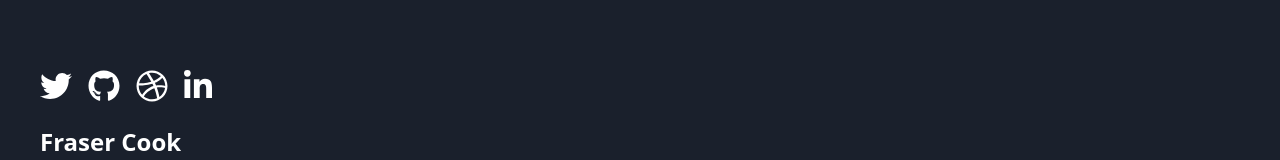
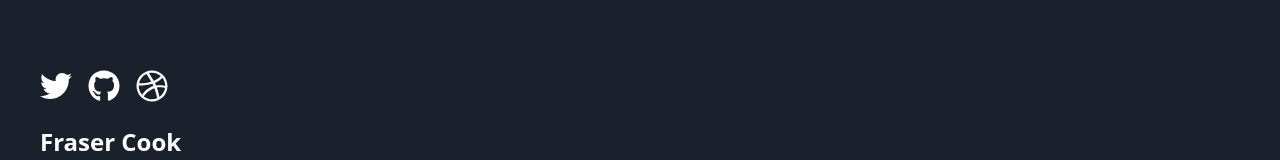
Before and after one commit to fraserc6/personal-website, a Next.js app: page / in a window 1280 px wide. Shown: the part 573-733 px from the top of the page. Built offline with nearby package versions, Linux system fonts and the light colour scheme.

Commit message:
Remove LinkedIn

```diff
--- a/pages/index.js
+++ b/pages/index.js
@@ -1,6 +1,11 @@
-import Head from 'next/head'
-import { FontAwesomeIcon } from '@fortawesome/react-fontawesome'
-import { faGithub, faTwitter, faLinkedinIn, faDribbble } from '@fortawesome/free-brands-svg-icons'
+import Head from "next/head"
+import { FontAwesomeIcon } from "@fortawesome/react-fontawesome"
+import {
+	faGithub,
+	faTwitter,
+	faLinkedinIn,
+	faDribbble,
+} from "@fortawesome/free-brands-svg-icons"
 
 export default function Home() {
 	return (
@@ -8,32 +13,54 @@ export default function Home() {
 			<Head>
 				<title>Fraser Cook - Software Developer / UI Designer</title>
 				<link rel="icon" href="/favicon.ico" />
-		<meta name="viewport" content="width=device-width, initial-scale=1.0"/>
+				<meta name="viewport" content="width=device-width, initial-scale=1.0" />
 			</Head>
 			<div className="flex flex-col flex-grow">
 				<div className="flex-none bg-white">
-			<img src="/gummy-coding-clipped.svg" className="mx-auto w-4/5 md:w-3/4 lg:w-2/3 xl:w-1/2" alt="Illustration by Ouch.pics" />
+					<img
+						src="/gummy-coding-clipped.svg"
+						className="mx-auto w-4/5 md:w-3/4 lg:w-2/3 xl:w-1/2"
+						alt="Illustration by Ouch.pics"
+					/>
 				</div>
 				<div className="flex flex-grow items-end p-5 lg:p-10">
 					<div className="grid grid-cols-1 lg:grid-cols-2 w-full">
 						<div>
-					<a href="https://twitter.com/fraser_cook" target="_BLANK" className="mr-4">
+							<a
+								href="https://twitter.com/fraser_cook"
+								target="_BLANK"
+								className="mr-4"
+							>
 								<FontAwesomeIcon icon={faTwitter} size="2x" color="#FFF" />
 							</a>
-					<a href="https://github.com/fraserc6" target="_BLANK" className="mr-4">
+							<a
+								href="https://github.com/fraserc6"
+								target="_BLANK"
+								className="mr-4"
+							>
 								<FontAwesomeIcon icon={faGithub} size="2x" color="#FFF" />
 							</a>
-					<a href="https://dribbble.com/fraser_cook" target="_BLANK" className="mr-4">
+							<a
+								href="https://dribbble.com/fraser_cook"
+								target="_BLANK"
+								className="mr-4"
+							>
 								<FontAwesomeIcon icon={faDribbble} size="2x" color="#FFF" />
 							</a>
-					<a href="https://www.linkedin.com/in/fraser-cook-985b0b86/" target="_BLANK">
-						<FontAwesomeIcon icon={faLinkedinIn} size="2x" color="#FFF" />
-					</a>
-					<h1 className="text-2xl font-bold text-white mt-5">Fraser Cook</h1>
-					<h2 className="text-lg text-gray-500">Software Developer / UI Designer</h2>
+							<h1 className="text-2xl font-bold text-white mt-5">
+								Fraser Cook
+							</h1>
+							<h2 className="text-lg text-gray-500">
+								Software Developer / UI Designer
+							</h2>
 						</div>
 						<div className="flex justify-start items-end lg:justify-end text-right pt-5 lg:pt-0">
-					<span className="text-gray-500">Illustration by <a href="https://icons8.com" target="_BLANK">Ouch.pics</a></span>
+							<span className="text-gray-500">
+								Illustration by{" "}
+								<a href="https://icons8.com" target="_BLANK">
+									Ouch.pics
+								</a>
+							</span>
 						</div>
 					</div>
 				</div>
```
Lines whose indentation alone changed are shown as unchanged.
